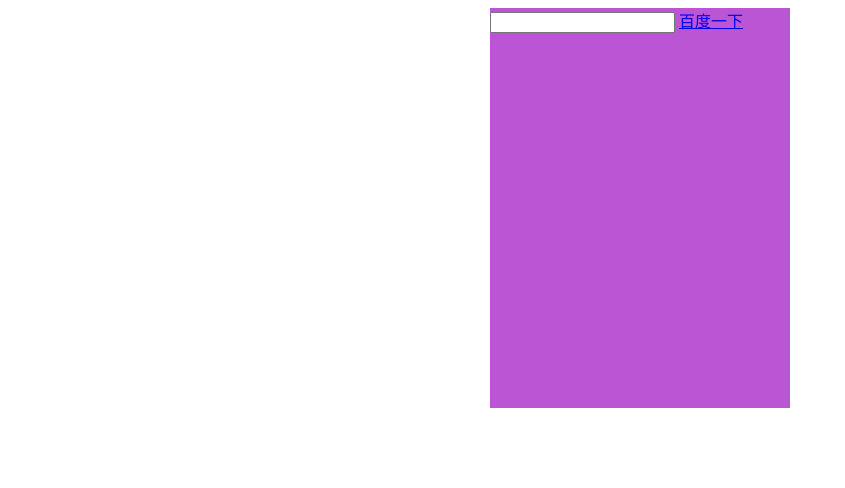
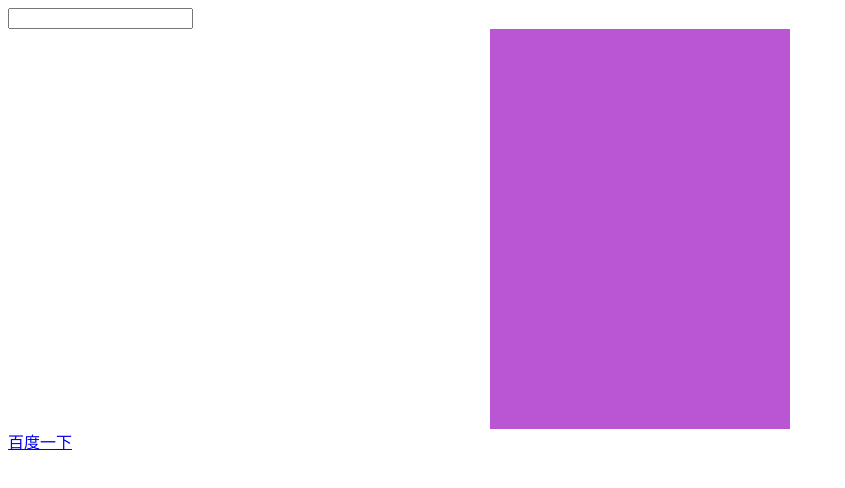
Before and after one commit to lvsechenxiyu/lvsechen, a plain HTML site: page 指尖触摸事件/index.html in a window 1280 px wide. Shown: the whole page, without its empty margins (0-845 px from the left). Drawn offline with Linux system fonts and the light colour scheme.

Commit message:
Update index.html

```diff
--- a/指尖触摸事件/index.html
+++ b/指尖触摸事件/index.html
@@ -16,14 +16,9 @@
 </head>
 <body>
 
-
-	<div class="box" id="box">
-		<input type="text" id="inp"/>
-
-		<a href="https://www.baidu.com/">百度一下</a>
-
-	</div>
-
+         <input type="text" id="inp"/>
+	<div class="box" id="box"></div>
+      <a href="https://www.baidu.com/">百度一下</a>
 </body>
  <script type="text/javascript">
     		box.addEventListener("touchstart",function(e){
```
